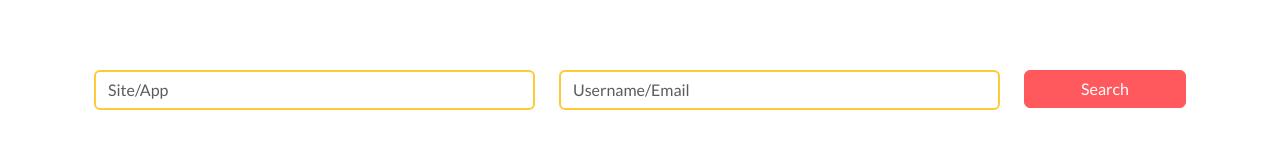
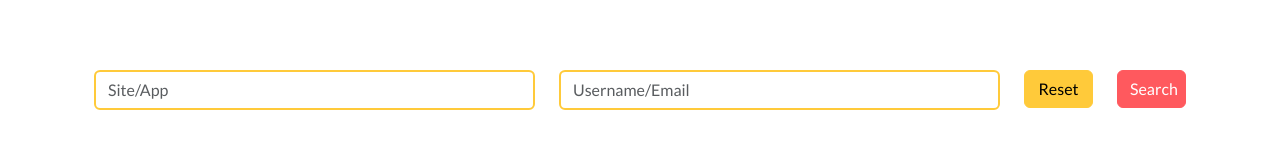
Before and after one commit to DomeT99/pass-vault, a Vue app: page /home in a window 1280 px wide. Shown: the part 182-340 px from the top of the page. Built offline with nearby package versions, Linux system fonts and the light colour scheme; no server answers; the database is empty; sample sign-in values are in the browser's storage.

Commit message:
feat: custom scrollbar and reset filter function

```diff
--- a/src/assets/scss/global.scss
+++ b/src/assets/scss/global.scss
@@ -22,3 +22,20 @@
 body{
   font-family: var(--font-regular);
 }
+
+/*ScrollBar*/
+/* width */
+::-webkit-scrollbar {
+  width: 7px;
+}
+
+/* Track */
+::-webkit-scrollbar-track {
+  border-radius: 5px;
+}
+
+/* Handle */
+::-webkit-scrollbar-thumb {
+  background: var(--third-color);
+  border-radius: 10px;
+}
--- a/src/components/Home/Filter.vue
+++ b/src/components/Home/Filter.vue
@@ -20,6 +20,12 @@ let filterValue: FilterModel = reactive({
   site: "",
   username: "",
 });
+
+//Functions
+function resetFilter() {
+  filterValue.site = "";
+  filterValue.username = "";
+}
 </script>
 <template>
   <section class="row g-4">
@@ -39,7 +45,15 @@ let filterValue: FilterModel = reactive({
         v-model="filterValue.username"
       />
     </div>
-    <div class="col-md-3 col-lg-2 col-sm-3">
+    <div class="col-md-2 col-lg-1 col-sm-3">
+      <Button
+        :fn-button="resetFilter"
+        class="btn-fourth w-100 text-black"
+        :type="'button'"
+        >Reset</Button
+      >
+    </div>
+    <div class="col-md-2 col-lg-1 col-sm-3">
       <Button
         :fn-button="() => props.filterFn(filterValue)"
         class="btn-fifth w-100"
```
Also changed, not shown: src/assets/scss/bootstrap-override.scss (line endings or trailing spaces).
